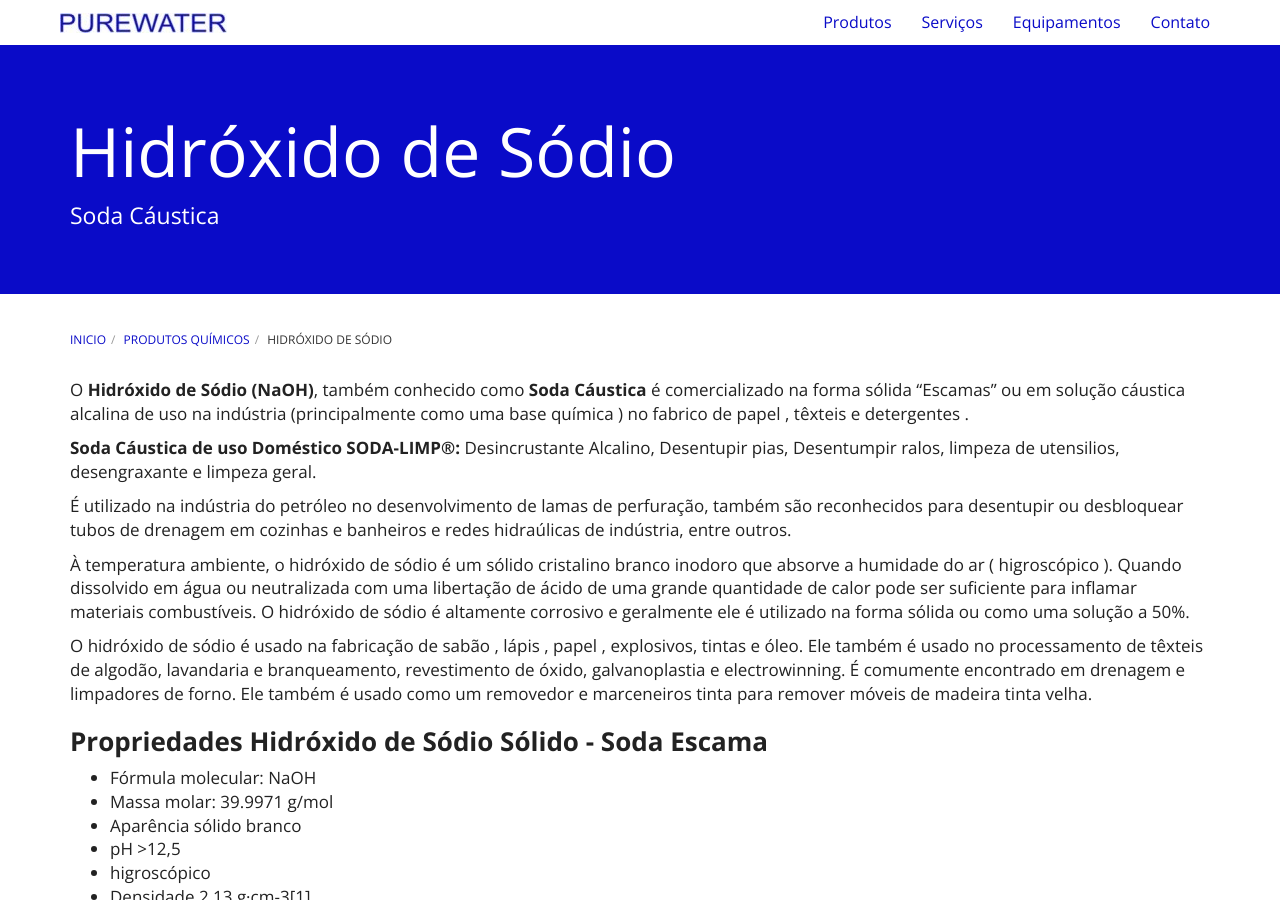
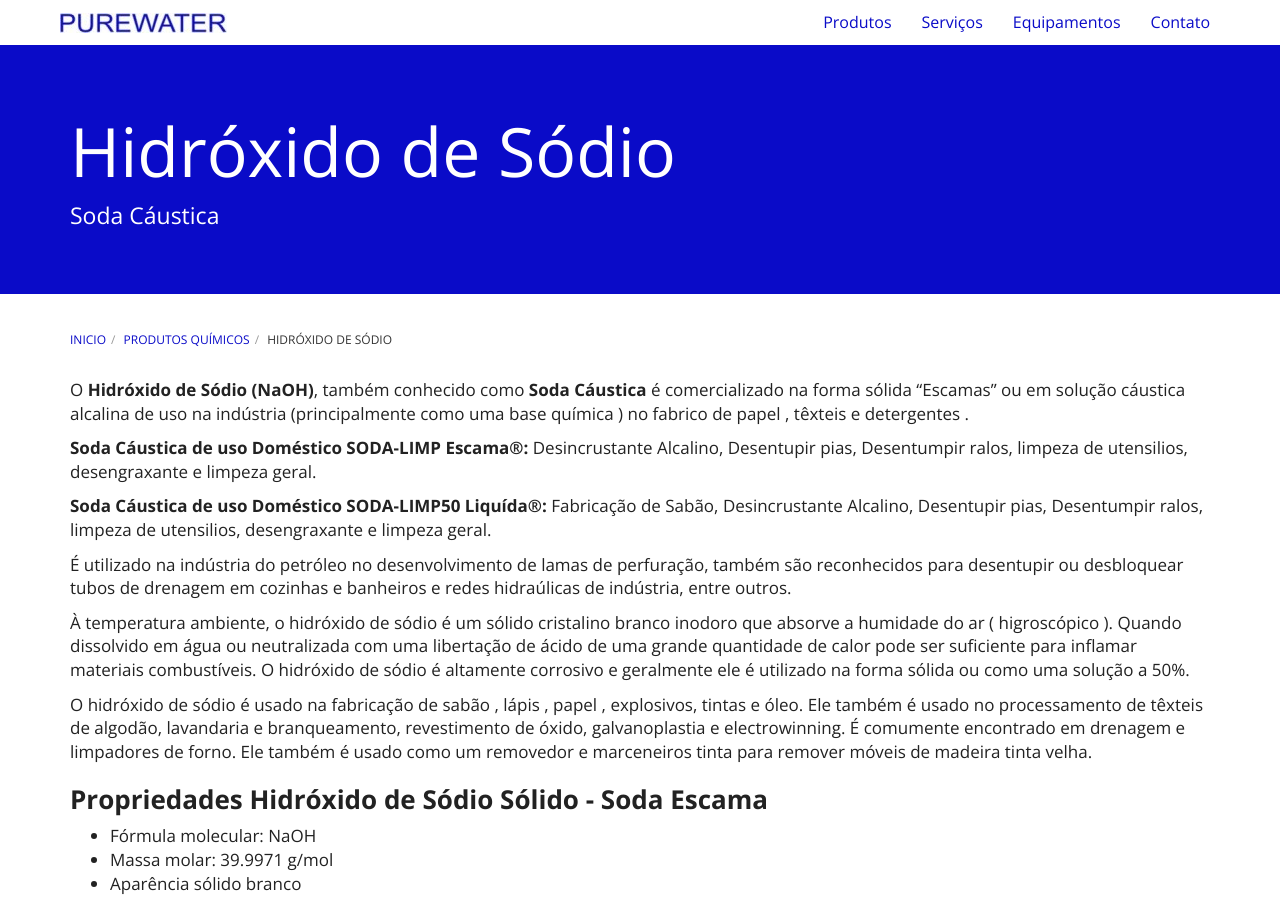
Before and after one commit to purewaterefluentes/purewaterefluentes.github.io, a Jekyll site: the page built from produtos/hidroxido-de-sodio-soda-caustica.md, in a window 1280 px wide and 900 px high. Built offline with Jekyll 4.4.1, drawn with Linux system fonts in a browser that asks for light colours; nearby versions of some CDN libraries; library files that are not in the unit come from our copies.

Commit message:
Update hidroxido-de-sodio-soda-caustica.md

```diff
--- a/produtos/hidroxido-de-sodio-soda-caustica.md
+++ b/produtos/hidroxido-de-sodio-soda-caustica.md
@@ -7,7 +7,9 @@ subtitle: Soda Cáustica
 
 O **Hidróxido de Sódio (NaOH)**, também conhecido como **Soda Cáustica** é comercializado na forma sólida "Escamas" ou em solução cáustica alcalina de uso na indústria (principalmente como uma base química ) no fabrico de papel , têxteis e detergentes .
 
-**Soda Cáustica de uso Doméstico SODA-LIMP®:** Desincrustante Alcalino, Desentupir pias, Desentumpir ralos, limpeza de utensilios, desengraxante e limpeza geral.
+**Soda Cáustica de uso Doméstico SODA-LIMP Escama®:** Desincrustante Alcalino, Desentupir pias, Desentumpir ralos, limpeza de utensilios, desengraxante e limpeza geral.
+
+**Soda Cáustica de uso Doméstico SODA-LIMP50 Liquída®:** Fabricação de Sabão, Desincrustante Alcalino, Desentupir pias, Desentumpir ralos, limpeza de utensilios, desengraxante e limpeza geral.
 
 É utilizado na indústria do petróleo no desenvolvimento de lamas de perfuração, também são reconhecidos para desentupir ou desbloquear tubos de drenagem em cozinhas e banheiros e redes hidraúlicas de indústria, entre outros.
 
```
